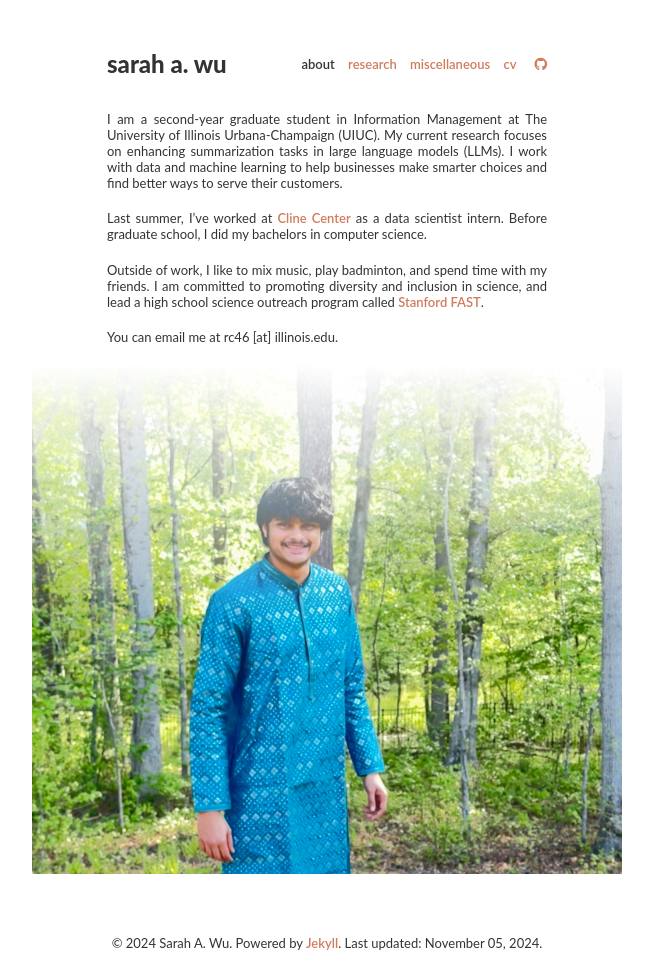
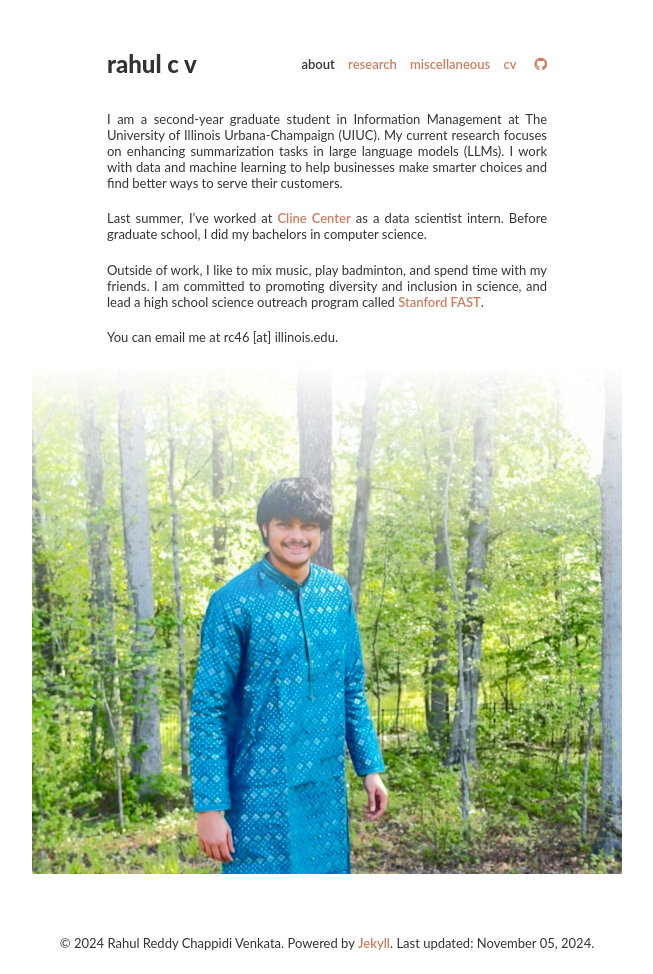
Before and after one commit to RahulCvr/RahulCvr.github.io, a Jekyll site: the page built from index.md, in a window 1280 px wide. Shown: the whole page, without its empty margins (313-966 px from the left). Built offline with Jekyll 4.4.1, drawn with Linux system fonts in a browser that asks for light colours; nearby versions of some CDN libraries.

Commit message:
Updated config and removed research page

```diff
--- a/_config.yml
+++ b/_config.yml
@@ -6,27 +6,27 @@
 # Site settings
 # -----------------------------------------------------------------------------
 
-title: Sarah A. Wu
-first_name: Sarah
-middle_name: A.
-last_name: Wu
-email: sarahawu@stanford.edu
+title: Rahul C V
+first_name: Rahul Reddy
+middle_name:
+last_name: Chappidi Venkata
+email: rc46@illinois.edu
 description: >-
-    Sarah A. Wu
+    Rahul C V
 footer_text: >-
     Powered by <a href="https://jekyllrb.com/" target="_blank">Jekyll</a>.
 baseurl: "" # the subpath of your site, e.g. /blog
-url: "https://sarahawu.github.io/" # the base hostname & protocol for your site, e.g. http://example.com
+url: "https://rahulcvr.github.io/" # the base hostname & protocol for your site, e.g. http://example.com
 
 # -----------------------------------------------------------------------------
 # Socials
 # -----------------------------------------------------------------------------
 
 socials:
-    twitter:
-    github: sarahawu
+    # twitter:
+    github: RahulCvr
     # instagram: swubear
-    last-fm: sarahwu_
+    # last-fm: sarahwu_
     # goodreads: sarahawu
 
 # -----------------------------------------------------------------------------
```
Also changed, not shown: projects.md (added, +16 -0 lines), research.md (+1 -0 lines), README.md.
